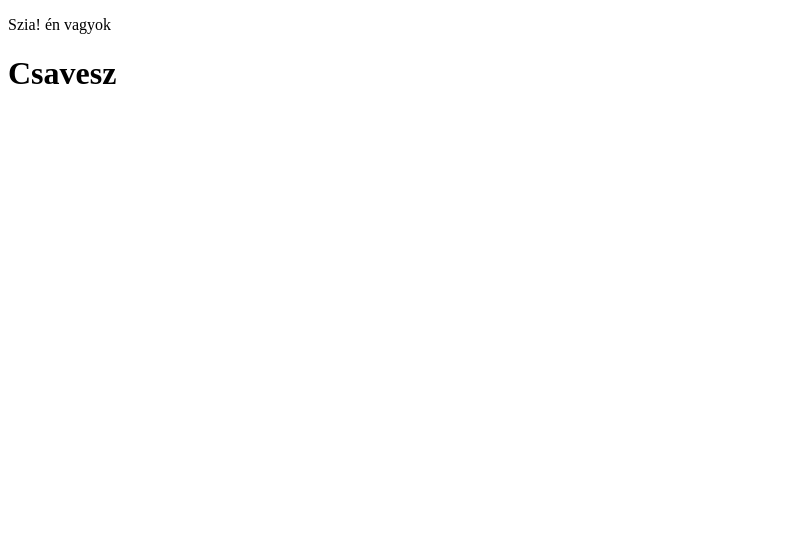
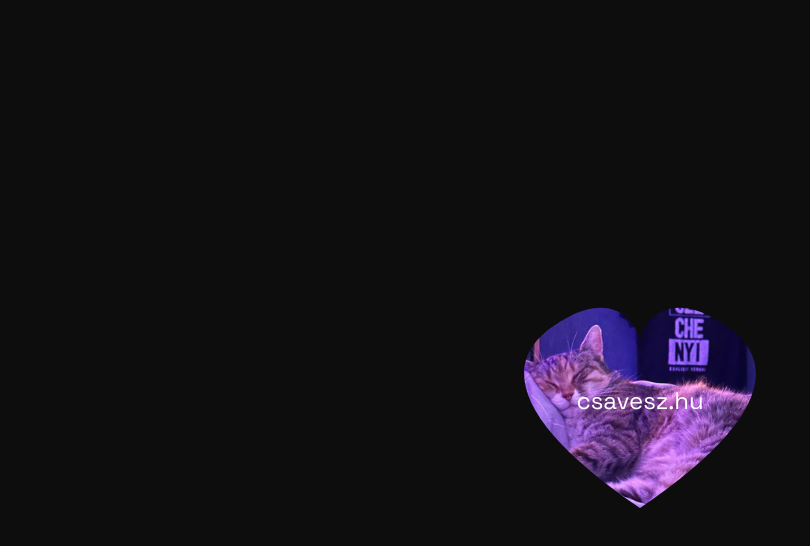
Before and after one commit to Csavesz/portfolio, a plain HTML site: page index.html in a window 1280 px wide. Shown: the whole page, without its empty margins (0-810 px from the left). Drawn offline with Linux system fonts and the light colour scheme.

Commit message:
Update index.html

```diff
--- a/index.html
+++ b/index.html
@@ -1,11 +1,88 @@
 <!DOCTYPE html>
 <html lang="hu">
 <head>
-  <meta charset="UTF-8">
-  <title>csavesz site</title>
+  <meta charset="UTF-8" />
+  <meta name="viewport" content="width=device-width, initial-scale=1.0" />
+  <link rel="icon" href="img/favicon.png" type="image/png" />
+  <title>csavesz</title>
+  <link rel="preconnect" href="https://fonts.googleapis.com" />
+  <link rel="preconnect" href="https://fonts.gstatic.com" crossorigin />
+  <link href="https://fonts.googleapis.com/css2?family=Space+Grotesk:wght@400;700&display=swap" rel="stylesheet" />
+  <style>
+    body {
+      margin: 0;
+      background: #0d0d0d;
+      color: white;
+      font-family: 'Space Grotesk', sans-serif;
+      display: flex;
+      justify-content: center;
+      align-items: center;
+      height: 100vh;
+      overflow: hidden;
+    }
+
+    .heart-container {
+      position: relative;
+      width: 300px;
+      height: 270px;
+      clip-path: url(#heartClip);
+      -webkit-clip-path: url(#heartClip);
+    }
+
+    .heart-container img {
+      width: 100%;
+      height: 100%;
+      object-fit: cover;
+      transition: transform 0.5s ease;
+    }
+
+    .heart-container:hover img {
+      transform: scale(1.05);
+    }
+
+    .overlay-text {
+      position: absolute;
+      top: 50%;
+      left: 50%;
+      transform: translate(-50%, -50%);
+      text-align: center;
+      font-size: 1.5rem;
+      pointer-events: none;
+    }
+
+    svg {
+      position: absolute;
+      width: 0;
+      height: 0;
+    }
+  </style>
 </head>
 <body>
-  <p>Szia! én vagyok</p>
-  <h1>Csavesz</h1>
+  <svg>
+    <defs>
+      <clipPath id="heartClip" clipPathUnits="objectBoundingBox">
+        <path d="M0.5,0.9
+                 C0.1,0.6,0,0.35,0.25,0.2
+                 C0.4,0.1,0.5,0.2,0.5,0.3
+                 C0.5,0.2,0.6,0.1,0.75,0.2
+                 C1,0.35,0.9,0.6,0.5,0.9Z" />
+      </clipPath>
+    </defs>
+  </svg>
+
+  <div class="heart-container">
+    <img src="img/shippo.JPEG" alt="Shippo" />
+    <div class="overlay-text">csavesz.hu</div>
+  </div>
+
+  <script>
+    // parallax effektus
+    document.addEventListener('mousemove', (e) => {
+      const x = e.clientX / window.innerWidth - 0.5;
+      const y = e.clientY / window.innerHeight - 0.5;
+      document.querySelector('.heart-container img').style.transform =
+        `scale(1.05) translate(${x * 20}px, ${y * 20}px)`;
+    });
+  </script>
 </body>
 </html>
```
